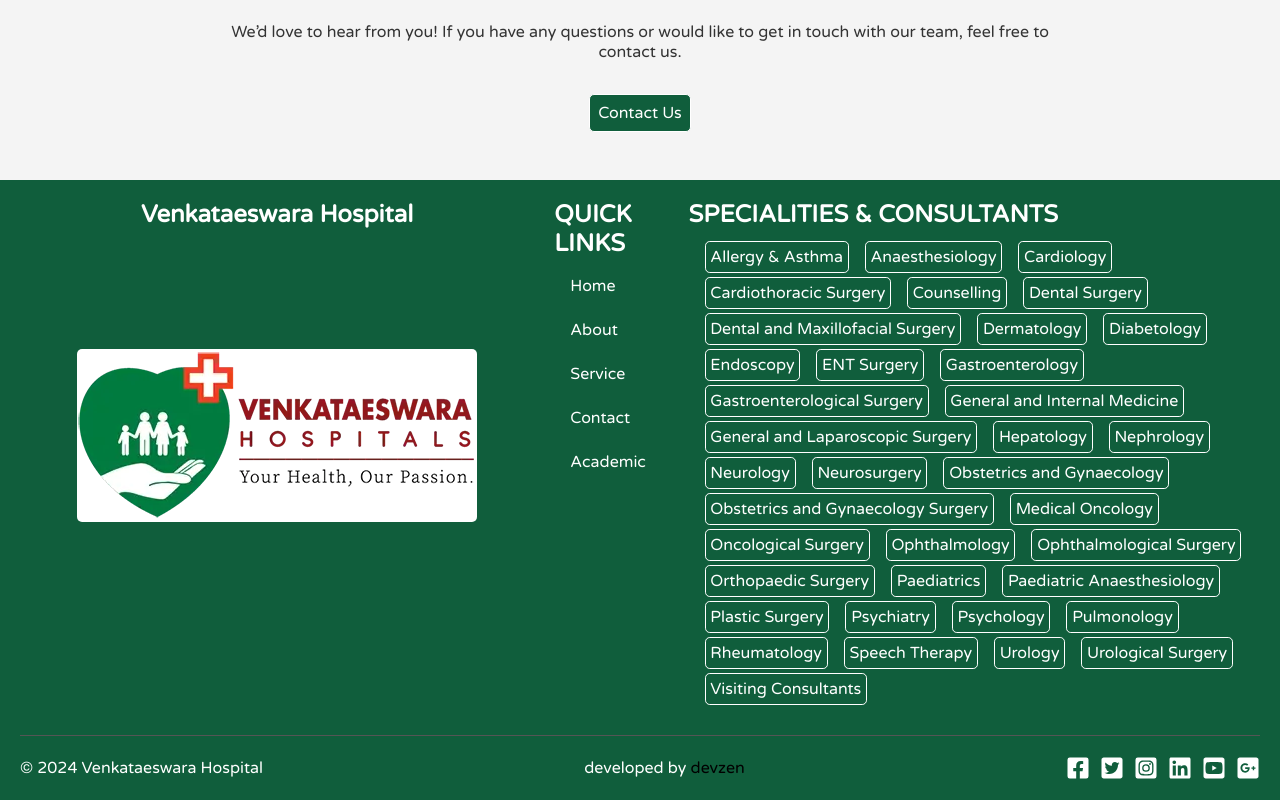
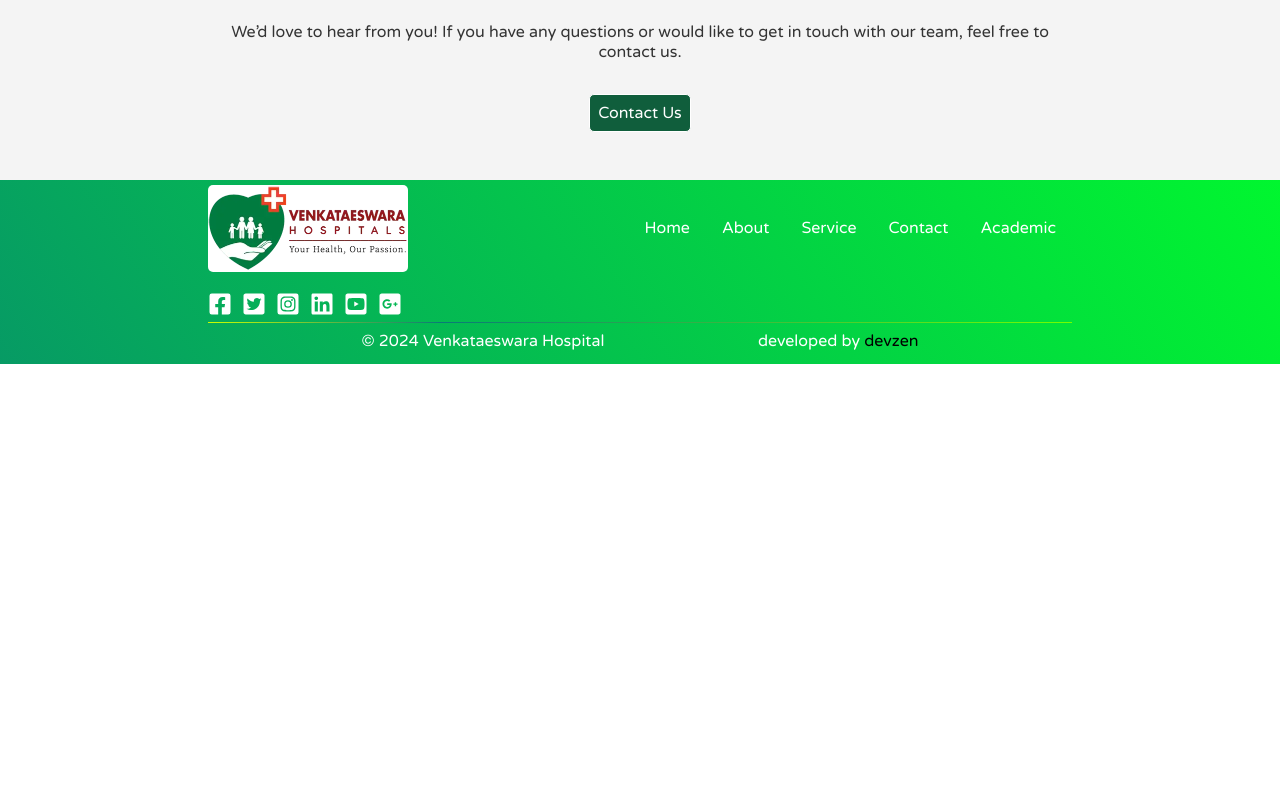
Before and after one commit to vikraman1653763/vhospital, a React (Vite) app: page / in a window 1280 px wide. Shown: the part 4342-5142 px from the top of the page. After the commit the page ends 4706 px from the top, so only its background shows below. Built offline with nearby package versions, Linux system fonts and the light colour scheme.

Commit message:
04-01-2025

```diff
--- a/src/component/Contact.jsx
+++ b/src/component/Contact.jsx
@@ -7,7 +7,7 @@
 
 function Contact() {
   return (
-    <div>
+    <div className='contact-page'>
       <Section1/>
       <Section2/>
       <Section3/>
--- a/src/component/Footer.jsx
+++ b/src/component/Footer.jsx
@@ -10,7 +10,6 @@
       <div className="footer-container">
         {/* Logo */}
         <div className="footer-logo">
-          <h2 className="footer-logo-text">Venkataeswara Hospital</h2>
           <div className='footer-logo-container'>
 
           <img src='/assets/logo.webp' className='footer-logo-image'/>
@@ -19,7 +18,6 @@
 
         {/* Quick Links */}
         <div className="footer-quick-links">
-          <h3 className="footer-title">Quick Links</h3>
           <ul className="footer-links">
             <li><Link to="/" className="footer-link">Home</Link></li>
             <li><Link to="/about" className="footer-link">About</Link></li>
@@ -29,28 +27,7 @@
           </ul>
         </div>
 
-        {/* Services */}
-        <div className="footer-services">
-          <h3 className="footer-title">Specialities & Consultants</h3>
-          <ul className="footer-service-link">
-           {specialityData.map((speciality)=>(
-            <li key={speciality.id}>
-            <Link to={`/speciality/${speciality.id}`}>{speciality.title}</Link>
-            </li>
-           ))}
-          </ul>
-        </div>
-      </div>
 
-      {/* Horizontal Line */}
-      <hr className="footer-divider" />
-
-      {/* Footer Bottom */}
-      <div className="footer-bottom">
-        <p className="footer-bottom-text">
-          © 2024 Venkataeswara Hospital</p>
-          <p> developed by <a href="/" className="footer-developer-link">devzen</a>
-        </p>
         <div className="footer-social-icons">
           <a href="https://www.facebook.com/Venkataeswara/" className="footer-social-link" target="_blank" rel="noopener noreferrer">
             <FaFacebookSquare />
@@ -72,6 +49,16 @@
           </a>
         </div>
       </div>
+      {/* Horizontal Line */}
+      <hr className="footer-divider" />
+
+      {/* Footer Bottom */}
+      <div className="footer-bottom">
+        <p className="footer-bottom-text">
+          © 2024 Venkataeswara Hospital</p>
+          <p> developed by <a href="/" className="footer-developer-link">devzen</a>
+        </p>
+      </div>
     </footer>
   );
 };
--- a/src/component/navbar.jsx
+++ b/src/component/navbar.jsx
@@ -3,6 +3,7 @@
 import '../style/navbar.css';
 import { motion, AnimatePresence } from 'framer-motion';
 import serviceLinks from '../speciality.json'; // Import the JSON data
+import { sub } from 'framer-motion/client';
 
 const Navbar = () => {
   const [mini, setMini] = useState(false);
@@ -32,7 +33,8 @@
 
   return (
     <nav>
-      <div className="navbar">
+      <div className={`navbar ${subs ? 'active' : ''}`}>
+
         <div className='nav-logo'>
           <Link to="/">
             <img className="logooimg" src="/assets/logo.webp" alt="logo" />
--- a/src/style/contact.css
+++ b/src/style/contact.css
@@ -1,4 +1,6 @@
-.contact-sec-1 {
+.contact-page{
+  overflow-x: hidden;
+}.contact-sec-1 {
     width: 100vw;
     height: 100vh;
     background-image: url('/path-to-your-background-image.jpg');
@@ -98,6 +100,7 @@
     padding: 0em 10em;
     text-align: center;
     position: relative;
+
   }
 
   .design-icon-1{
--- a/src/style/footer.css
+++ b/src/style/footer.css
@@ -1,17 +1,33 @@
 :root {
-    --fi-col: #105e3c; /* Define the primary color */
+    --fi-col: #105e3c;
   }
 
   .footer {
     background-color: var(--fi-col);
     color: #fff;
-    padding: 20px;
+    padding: 0.3em 13em;
     font-family: Arial, sans-serif;
-  }
+    background: linear-gradient(56deg, rgb(70, 184, 4) 0%, rgba(9, 121, 120, 1) 27%, rgb(0, 255, 42) 100%);
+    background-size: 200% 200%;
+    animation: gradientAnimation 6s infinite alternate;
+}
+
+@keyframes gradientAnimation {
+    0% {
+        background-position: 0% 0%;
+    }
+    50% {
+        background-position: 50% 50%;
+    }
+    100% {
+        background-position: 100% 100%;
+    }
+}
 
   .footer-container {
     display: flex;
     justify-content: space-between;
+    align-items: center;
     flex-wrap: wrap;
     gap: 20px;
   }
@@ -19,7 +35,6 @@
   .footer-logo {
     display: flex;
     flex-direction: column;
-    flex: auto;
     justify-content:left;
     align-items: center;
 }
@@ -30,20 +45,21 @@
     color: white;
 }
 .footer-logo-container{
-    height: 80%;
+    /* height: 10%; */
+    width: auto;
     display: flex;
     align-items: center;
+    justify-content: flex-start;
 }
 .footer-logo-image{
+     width: 50%;
     background-color: #fff;
     border-radius: 5px ;
     object-fit: contain;
     object-position: center;
     }
 
-  .footer-quick-links {
-    flex: 1;
-}
+
 .footer-services{
     flex: 5;
 }
@@ -58,6 +74,7 @@
     list-style: none;
     font-size: var(--fs-s);
     width: min-content;
+    display: flex;
 }
 
 .footer-link,.footer-service-link li {
@@ -102,15 +119,17 @@
   .footer-divider {
     border: 0;
     height: 1px;
-    background-color: #555;
-    margin: 20px 0;
+    background: linear-gradient(56deg, rgba(202,255,0,1) 0%, rgba(9,121,120,1) 27%, rgba(116,255,0,1) 100%);
+    background-position: 50% 100%;
+    margin: .4em 0;
   }
 
   .footer-bottom {
     display: flex;
-    justify-content: space-between;
+    justify-content: space-evenly;
     align-items: center;
     flex-wrap: wrap;
+    margin: .5em 0;
   }
 
   .footer-bottom-text {
--- a/src/style/navbar.css
+++ b/src/style/navbar.css
@@ -18,7 +18,7 @@
   .navbar{
     /* background-color: #105e3c; */
     background: rgb(2,0,36);
-background: linear-gradient(60deg, rgba(252, 252, 255, 0) 0%, #18a86a 40%, #105e3c 100%);
+    background: linear-gradient(60deg, rgba(252, 252, 255, 0) 0%, #18a86a 40%, #105e3c 100%);
     width: 100%;
     display: flex;
     flex-flow: row nowrap;
@@ -27,7 +27,10 @@
     padding: .5em 0;
     z-index: 9;
     height: auto;
-
+  }
+  .navbar.active {
+    background: rgb(42,153,105);
+    background: linear-gradient(260deg, rgba(42,153,105,1) 0%, rgba(20,103,67,1) 21%, rgba(16,94,60,1) 59%, rgba(42,153,105,1) 100%);
   }
   .navbar .nav-logo a{
     display: flex;
@@ -113,7 +116,8 @@
         justify-content: space-evenly;
         color:  white;
         z-index: 8;
-        background-color:#0f6d44;
+        background: rgb(42,153,105);
+        background: linear-gradient(260deg, rgba(42,153,105,1) 0%, rgba(20,103,67,1) 21%, rgba(16,94,60,1) 59%, rgba(42,153,105,1) 100%);
 
   }
   .sub-container li{
@@ -145,8 +149,9 @@
     z-index: 7;
     list-style: none;
     text-decoration: none;
-    background-color: #105e3c;
-
+    background: rgb(42,153,105);
+    background: linear-gradient(260deg, rgba(42,153,105,1) 0%, rgba(20,103,67,1) 21%, rgba(16,94,60,1) 59%, rgba(42,153,105,1) 100%);
+    box-shadow:  0px 6px 5px rgba(0, 0, 0, 0.185);
   }
 
   .indi-type-container a {
```
